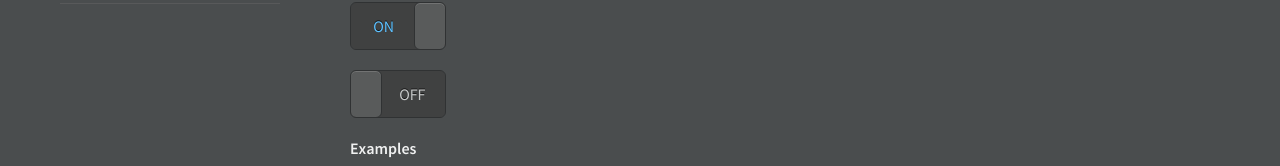
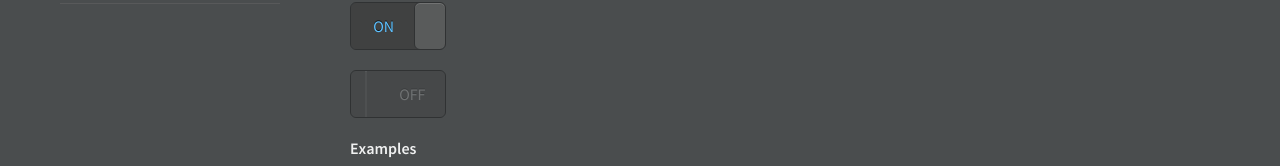
Before and after one commit to topcoat/switch, a website: page demo/topcoat-switch-mobile-dark.html in a window 1280 px wide. Shown: the part 304-470 px from the top of the page. Drawn offline with Linux system fonts and the light colour scheme.

Commit message:
fixed disabled style to match checkbox - sibling selector

```diff
--- a/css/topcoat-switch-desktop-dark.css
+++ b/css/topcoat-switch-desktop-dark.css
@@ -76,7 +76,7 @@
   background-clip: padding-box;
 }
 .switch--disabled,
-.topcoat-switch:disabled {
+.topcoat-switch__input:disabled + .topcoat-switch__toggle {
   opacity: 0.3;
   cursor: default;
   pointer-events: none;
--- a/css/topcoat-switch-desktop-light.css
+++ b/css/topcoat-switch-desktop-light.css
@@ -76,7 +76,7 @@
   background-clip: padding-box;
 }
 .switch--disabled,
-.topcoat-switch:disabled {
+.topcoat-switch__input:disabled + .topcoat-switch__toggle {
   opacity: 0.3;
   cursor: default;
   pointer-events: none;
--- a/css/topcoat-switch-mobile-dark.css
+++ b/css/topcoat-switch-mobile-dark.css
@@ -76,7 +76,7 @@
   background-clip: padding-box;
 }
 .switch--disabled,
-.topcoat-switch:disabled {
+.topcoat-switch__input:disabled + .topcoat-switch__toggle {
   opacity: 0.3;
   cursor: default;
   pointer-events: none;
--- a/css/topcoat-switch-mobile-light.css
+++ b/css/topcoat-switch-mobile-light.css
@@ -76,7 +76,7 @@
   background-clip: padding-box;
 }
 .switch--disabled,
-.topcoat-switch:disabled {
+.topcoat-switch__input:disabled + .topcoat-switch__toggle {
   opacity: 0.3;
   cursor: default;
   pointer-events: none;
--- a/src/topcoat-switch.styl
+++ b/src/topcoat-switch.styl
@@ -102,5 +102,5 @@
   border var-border--focus
   box-shadow var-box-shadow--focus
 
-.topcoat-switch:disabled
+.topcoat-switch__input:disabled + .topcoat-switch__toggle
   @extend .switch--disabled
```
